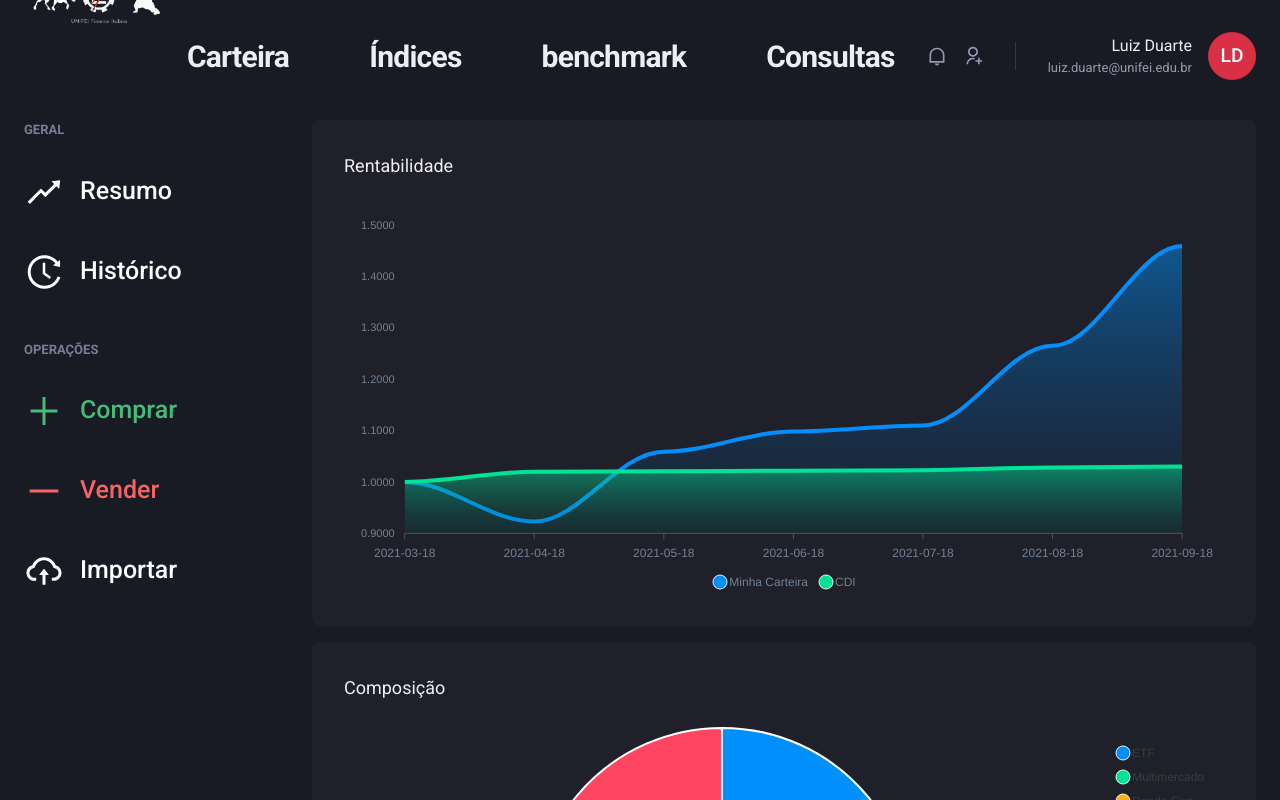
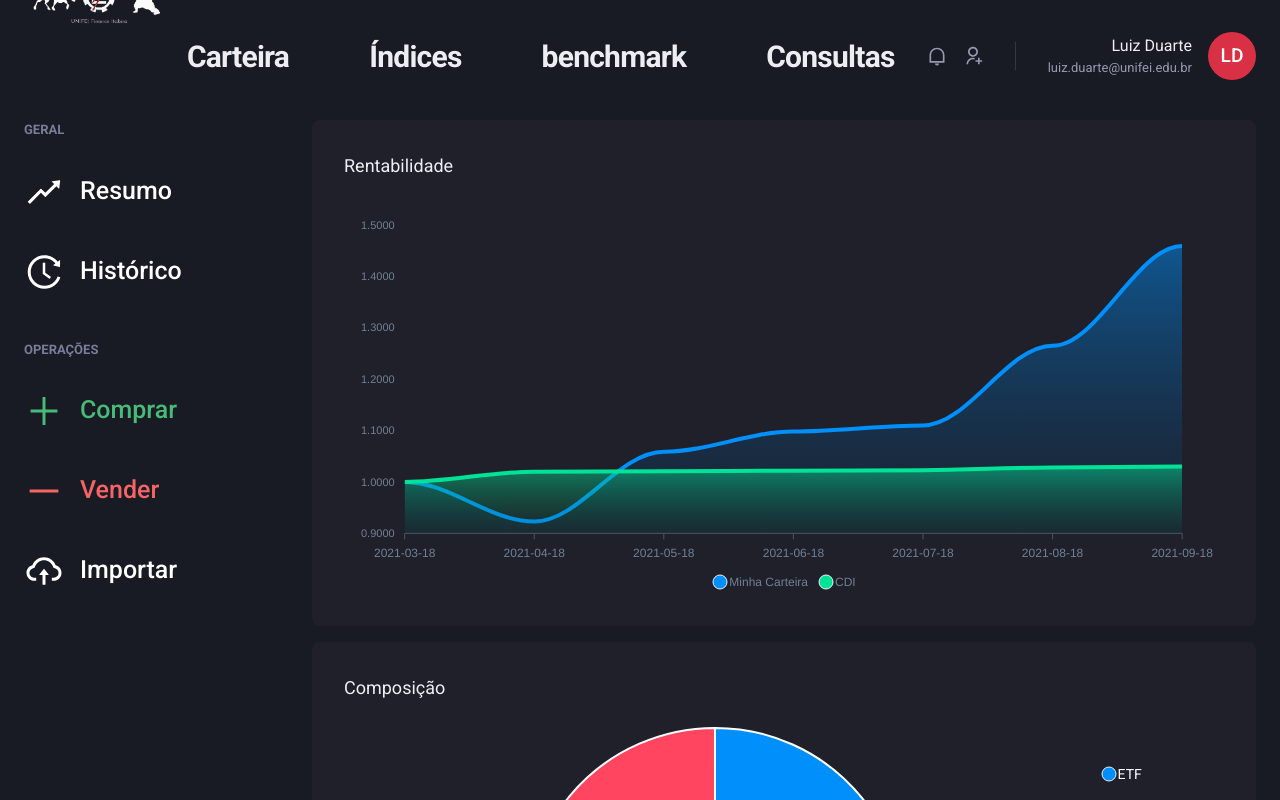
Before and after one commit to LuizHduarte/UNIFEIFinance-FrontEnd, a Next.js app: page /dashboard in a window 1280 px wide. Shown: the top 800 px of the page. Built offline with nearby package versions, Linux system fonts and the light colour scheme.

Commit message:
pie chart label improved

```diff
--- a/src/pages/dashboard.tsx
+++ b/src/pages/dashboard.tsx
@@ -31,7 +31,7 @@ const optionsLine = {
   },
   xaxis: {
     labels: {
-      format: 'MM yyyy'
+      format: 'MM yyyy',
     },
 
     axisBorder: {
@@ -60,7 +60,6 @@ const optionsLine = {
     }
   }
 }
-
 const seriesLine = [
   {
     name: 'Minha Carteira',
@@ -87,17 +86,19 @@ const optionsPie = {
     width: 380,
   },
   labels: ['ETF', 'Multimercado', 'Renda Fixa', 'Ações'],
-  responsive: [{
-    breakpoint: 480,
-    options: {
-      chart: {
-        width: 200
-      },
-      legend: {
-        position: 'bottom'
-      }
-    }
-  }]
+  legend: {
+    show: true,
+    fontSize: '14px',
+    fontFamily: 'Roboto',
+    fontWeight: 400,
+    labels: {
+      colors: 'white',
+    },
+    itemMargin: {
+      vertical: 25
+    },
+  }
+
 }
 
 export default function Dashboard() {
```
